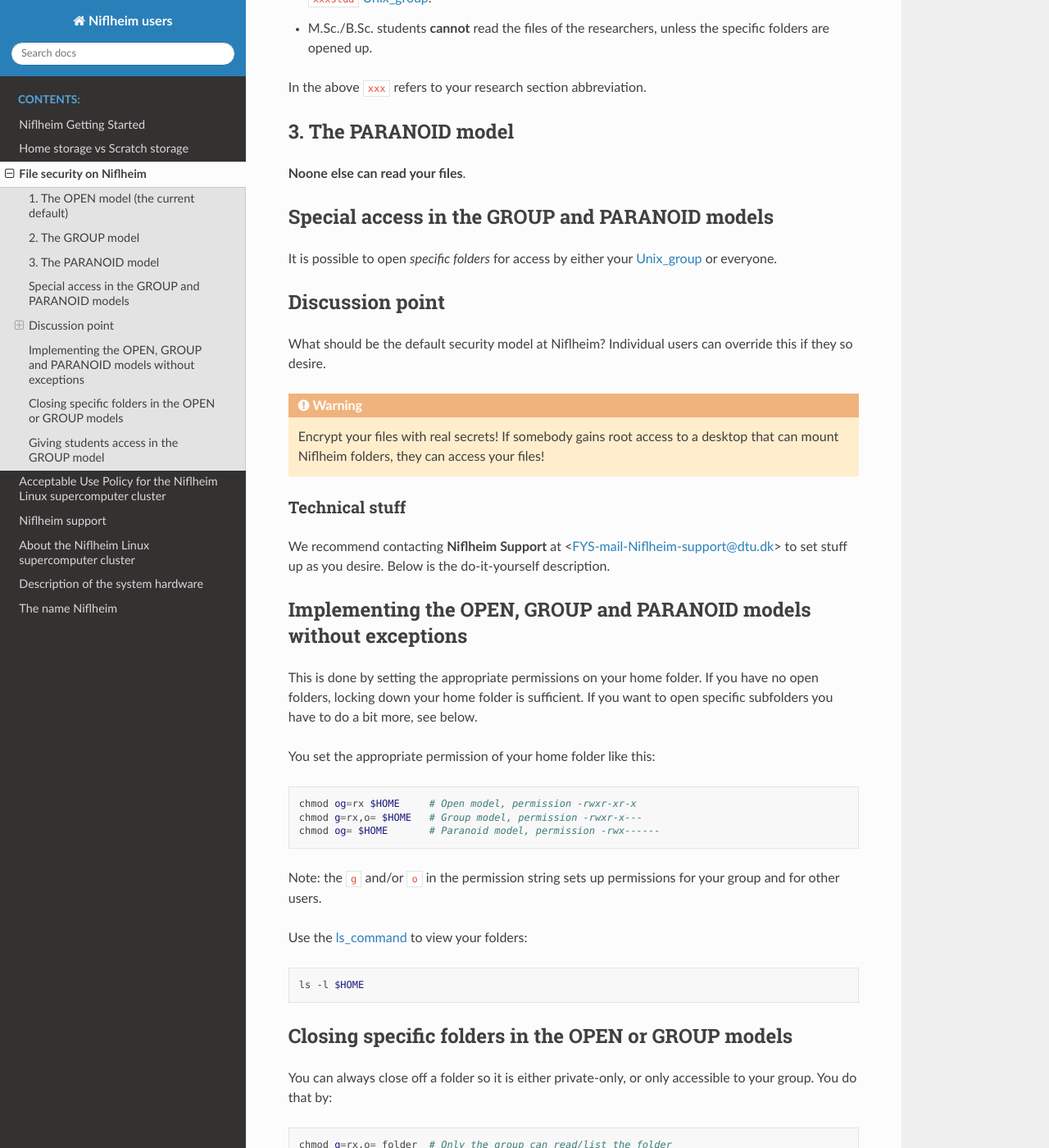
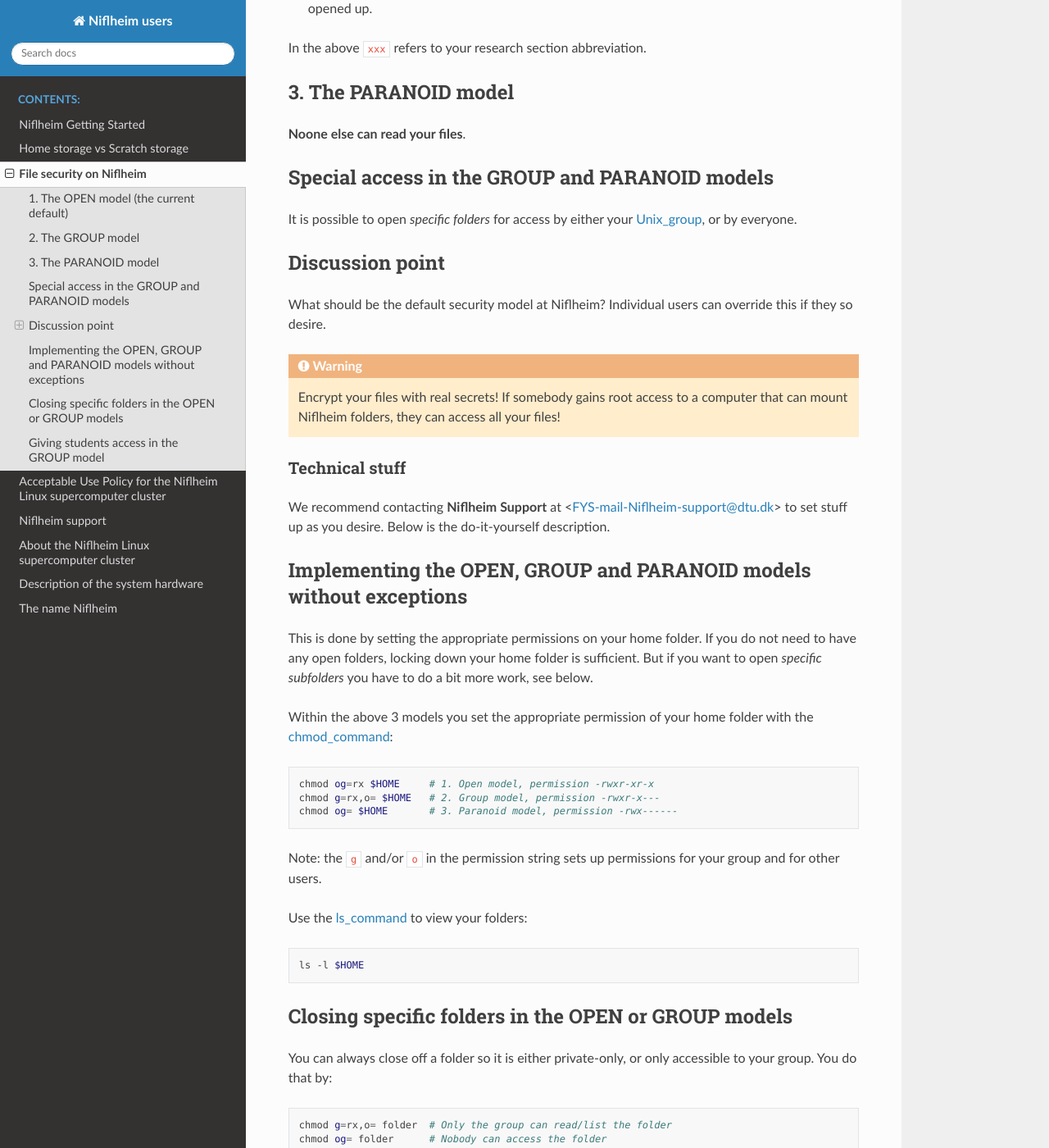
Before and after one commit to OleHolmNielsen/Niflheim_users, a Sphinx documentation site: the page built from docs/File_security_on_Niflheim.rst, in a window 1280 px wide and 1400 px high, scrolled down 877 px. Shown: the whole window at 82% size. Built offline with Sphinx 7.4.7 and the Read the Docs theme 3.1.0, drawn with Linux system fonts in a browser that asks for light colours; some of the changed text lies outside the part shown.

Commit message:
Formatting

```diff
--- a/docs/File_security_on_Niflheim.rst
+++ b/docs/File_security_on_Niflheim.rst
@@ -5,32 +5,31 @@
 In light of the possibilities to use AI for automated espionage/snooping we need to consider the amount of openness on Niflheim.
 Three models of file security can fairly easily be implemented as discussed below.
 
-We recommend model **2. The GROUP model** as a convenient compromise between security and ease of use.
+On Niflheim we recommend model **2. The GROUP model** as a convenient compromise between security and ease of use.
 However, each research section should decide which model is appropriate for them in view of the sensitivity of their data,
 and the section leader should take responsibility for the decision.
 
 1. The OPEN model (the current default)
 ----------------------------------------
 
-All files are readable by everyone, except for a few sensitive folders where the application software by default locks down files.
-
 **Any user of Niflheim can read your files**,
 as part of a collaboration, or with more nefarious purposes.
 Specific folders can be protected further if desired.
+
+All files are readable by everyone, except for a few sensitive folders where the application software by default locks down files.
 
 2. The GROUP model
 -------------------
 
 **People in the same** Unix_group_ **as yourself can read your files**.
 You can view your own ``userid`` (uid), ``groupid`` (gid) and Unix_group_ memberships with the ``id`` command.
-
 Within this model:
 
 * Everyone can read the files of other users in the **same** Unix_group_.
 
-* Faculty, postdocs and Ph.D students are members of a Unix_group_ named ``xxxvip`` and can read the group's files.
+* Faculty, postdocs and Ph.D students are members of a Unix_group_ named ``xxxvip`` and can read this group's files.
 
-  They can also read the M.Sc./B.Sc. students' files, if they are made secondary members of the ``xxxstud`` Unix_group_.
+  They can also read the M.Sc./B.Sc. students' files, if they are made secondary members of (added to) the ``xxxstud`` Unix_group_.
 
 * M.Sc./B.Sc. students **cannot** read the files of the researchers, unless the specific folders are opened up.
 
@@ -46,7 +45,7 @@
 Special access in the GROUP and PARANOID models
 -----------------------------------------------
 
-It is possible to open `specific folders` for access by either your Unix_group_ or everyone.
+It is possible to open `specific folders` for access by either your Unix_group_, or by everyone.
 
 Discussion point
 ----------------
@@ -56,7 +55,7 @@
 
 .. warning::
 
-   Encrypt your files with real secrets! If somebody gains root access to a desktop that can mount Niflheim folders, they can access your files!
+   Encrypt your files with real secrets! If somebody gains root access to a computer that can mount Niflheim folders, they can access all your files!
 
 .. raw:: pdf
 
@@ -72,16 +71,16 @@
 -------------------------------------------------------------------
 
 This is done by setting the appropriate permissions on your home folder.
-If you have no open folders, locking down your home folder is sufficient.
-If you want to open specific subfolders you have to do a bit more, see below.
+If you do not need to have any open folders, locking down your home folder is sufficient.
+But if you want to open `specific subfolders` you have to do a bit more work, see below.
 
-You set the appropriate permission of your home folder like this:
+Within the above 3 models you set the appropriate permission of your home folder with the chmod_command_:
 
 .. code-block:: bash
 
-   chmod og=rx $HOME     # Open model, permission -rwxr-xr-x
-   chmod g=rx,o= $HOME   # Group model, permission -rwxr-x---
-   chmod og= $HOME       # Paranoid model, permission -rwx------
+   chmod og=rx $HOME     # 1. Open model, permission -rwxr-xr-x
+   chmod g=rx,o= $HOME   # 2. Group model, permission -rwxr-x---
+   chmod og= $HOME       # 3. Paranoid model, permission -rwx------
 
 Note: the ``g`` and/or ``o`` in the permission string sets up permissions for your group and for other users.
 
@@ -91,6 +90,7 @@
 
    ls -l $HOME
 
+.. _chmod_command: https://en.wikipedia.org/wiki/Chmod
 .. _ls_command: https://en.wikipedia.org/wiki/Ls
 
 Closing specific folders in the OPEN or GROUP models
```
